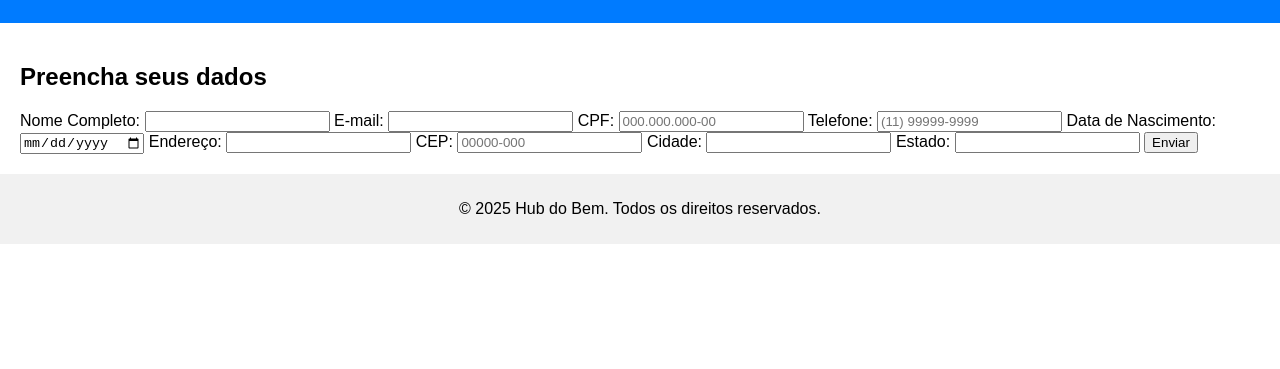
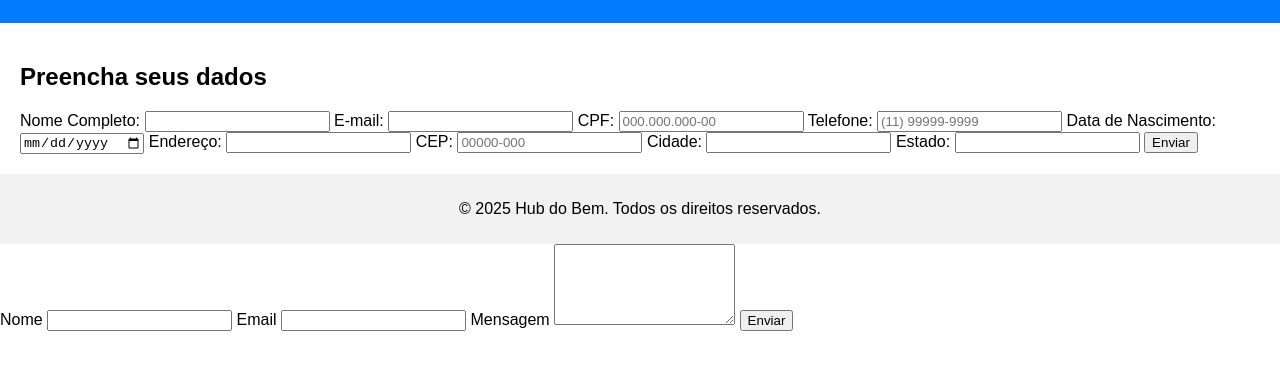
Before and after one commit to josuefrancisdev/HubDoBem, a plain HTML site: page cadastro.html in a window 1280 px wide. Shown: the part 129-498 px from the top of the page. Drawn offline with Linux system fonts and the light colour scheme.

Commit message:
Update cadastro.html

```diff
--- a/cadastro.html
+++ b/cadastro.html
@@ -60,4 +60,15 @@
         <p>&copy; 2025 Hub do Bem. Todos os direitos reservados.</p>
     </footer>
 </body>
-</html>
+</html><form>
+  <label for="nome">Nome</label>
+  <input type="text" id="nome" name="nome" required>
+
+  <label for="email">Email</label>
+  <input type="email" id="email" name="email" required>
+
+  <label for="mensagem">Mensagem</label>
+  <textarea id="mensagem" name="mensagem" rows="5" required></textarea>
+
+  <button type="submit">Enviar</button>
+</form>
```
